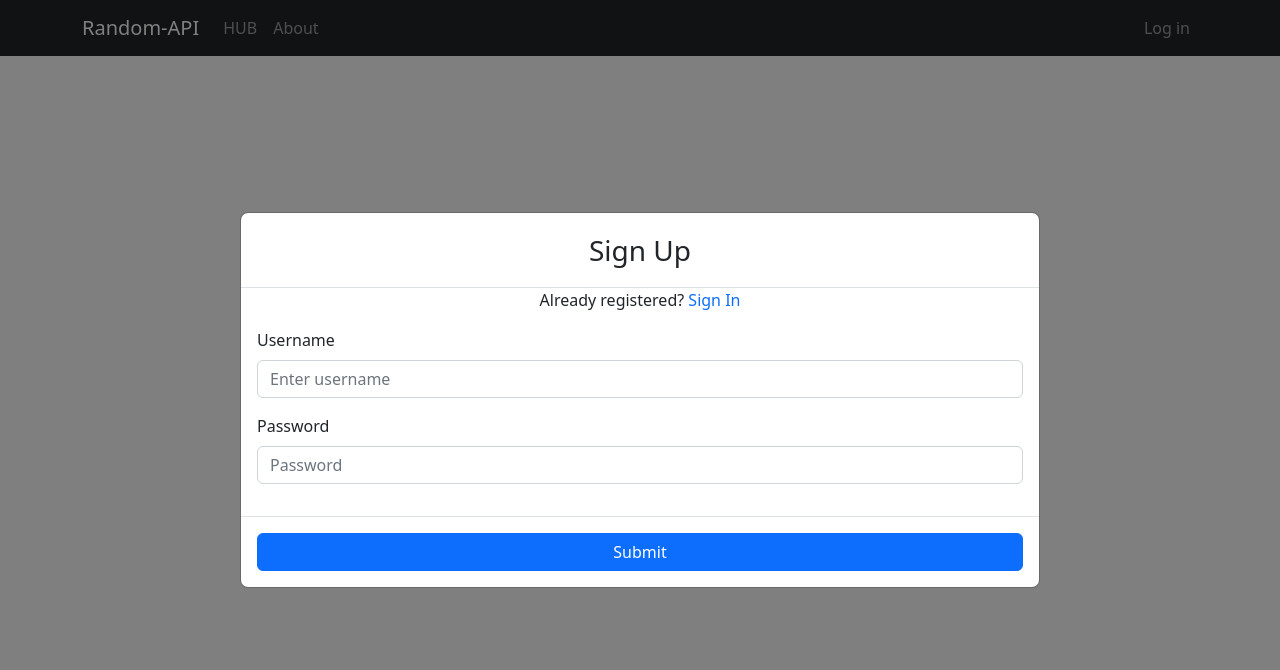
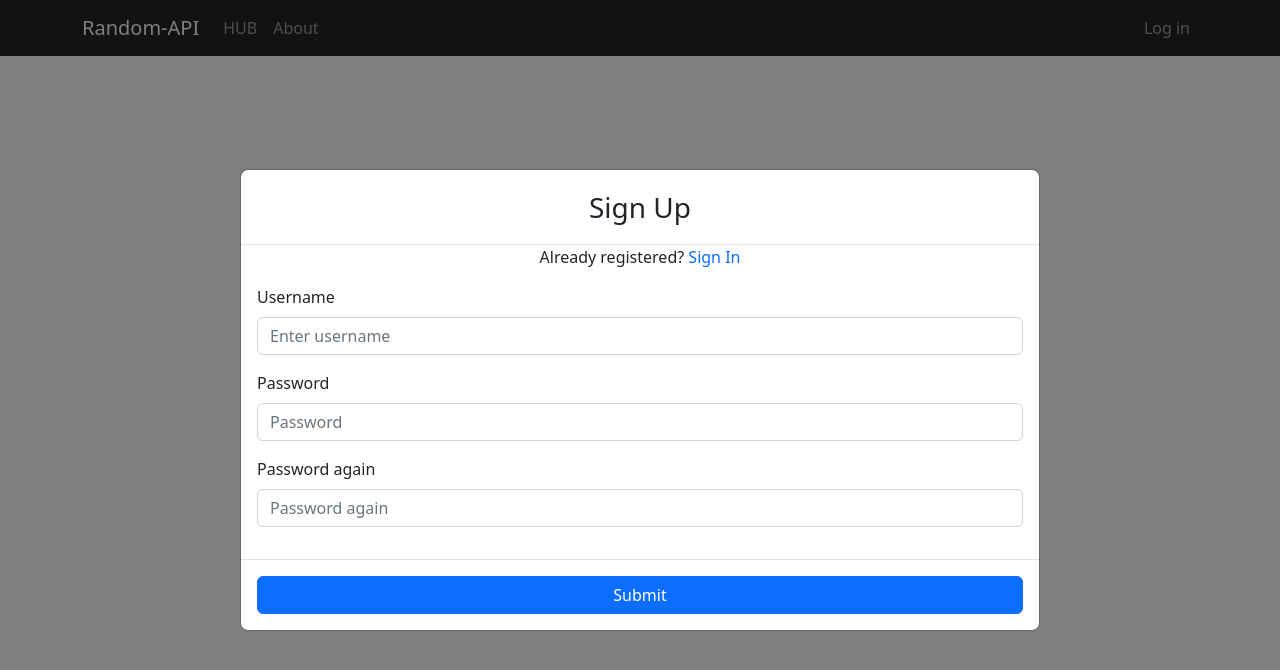
Before and after one commit to leolabdev/random_api, a React (Create React App) app: page / in a window 1280 px wide. Both pictures are taken after a click on the element "Sign Up". Shown: the top 670 px of the page. Built offline with nearby package versions, Linux system fonts and the light colour scheme.

Commit message:
added write password again

```diff
--- a/src/components/Navbar/LoginRegisterComponents/LoginRegisterModal.jsx
+++ b/src/components/LoginRegisterComponents/LoginRegisterModal.jsx
@@ -99,7 +99,7 @@ const LoginRegisterModal = (props) => {
                         <Modal.Body>
                             <Form.Group className="mb-3" controlId="formBasicEmail">
                                 <Form.Label>Username</Form.Label>
-                                <Form.Control type="text" placeholder="Enter username" onChange={(event)=>{
+                                <Form.Control type="text" placeholder="Enter username " onChange={(event)=>{
                                     event.preventDefault();
                                     props.setUsernameRegister(event.target.value);
                                 }}/>
@@ -107,9 +107,16 @@ const LoginRegisterModal = (props) => {
 
                             <Form.Group className="mb-3" controlId="formBasicPassword">
                                 <Form.Label>Password</Form.Label>
-                                <Form.Control type="password" placeholder="Password" onChange={(event)=>{
+                                <Form.Control type="password" placeholder="Password " onChange={(event)=>{
                                     event.preventDefault();
                                     props.setPasswordRegister(event.target.value);
+                                }}/>
+                            </Form.Group>
+                            <Form.Group className="mb-3" controlId="formBasicPassword">
+                                <Form.Label>Password again</Form.Label>
+                                <Form.Control type="password" placeholder="Password again" onChange={(event)=>{
+                                    event.preventDefault();
+                                    props.setPasswordAgainRegister(event.target.value);
                                 }}/>
                             </Form.Group>
                             <Form.Text className="text-muted">
--- a/src/pages/LoginRegisterPage.jsx
+++ b/src/pages/LoginRegisterPage.jsx
@@ -1,7 +1,7 @@
 import Button from 'react-bootstrap/Button';
 import Form from 'react-bootstrap/Form';
 import {useState} from "react";
-import LoginRegisterModal from "../components/Navbar/LoginRegisterComponents/LoginRegisterModal";
+import LoginRegisterModal from "../components/LoginRegisterComponents/LoginRegisterModal";
 
 function LoginRegisterPage(props) {
     const [usernameLogin, setUsernameLogin] = useState('');
@@ -10,6 +10,8 @@ function LoginRegisterPage(props) {
 
     const [usernameRegister, setUsernameRegister] = useState('');
     const [passwordRegister, setPasswordRegister] = useState('');
+
+    const [passwordAgainRegister, setPasswordAgainRegister] = useState('');
     const [statusRegister, setStatusRegister] = useState('');
 
     const apiBasePath = `http://${process.env.REACT_APP_SERVER_HOST}:${process.env.REACT_APP_SERVER_PORT}`;
@@ -50,6 +52,14 @@ function LoginRegisterPage(props) {
     const registerUser = async (event) => {
         event.preventDefault();
 
+        // console.log(passwordAgainRegister,passwordRegister)
+        //
+        // if(passwordAgainRegister === passwordRegister){
+        //     console.log("yes")
+        // }
+
+        if(passwordAgainRegister === passwordRegister){
+
             const reqObj = {
                 username: usernameRegister,
                 password: passwordRegister
@@ -67,6 +77,11 @@ function LoginRegisterPage(props) {
             const respJson = await resp.json();
             const respResult = respJson.result;
             setStatusRegister(respResult);
+
+        }
+        else{
+            setStatusRegister("Passwords are not same, please try again");
+        }
     }
 
     return (
@@ -80,6 +95,7 @@ function LoginRegisterPage(props) {
 
                     setUsernameRegister={setUsernameRegister}
                     setPasswordRegister={setPasswordRegister}
+                    setPasswordAgainRegister={setPasswordAgainRegister}
 
                     loginUser = {loginUser}
                     registerUser={registerUser}
```
Lines whose indentation alone changed are shown as unchanged.
